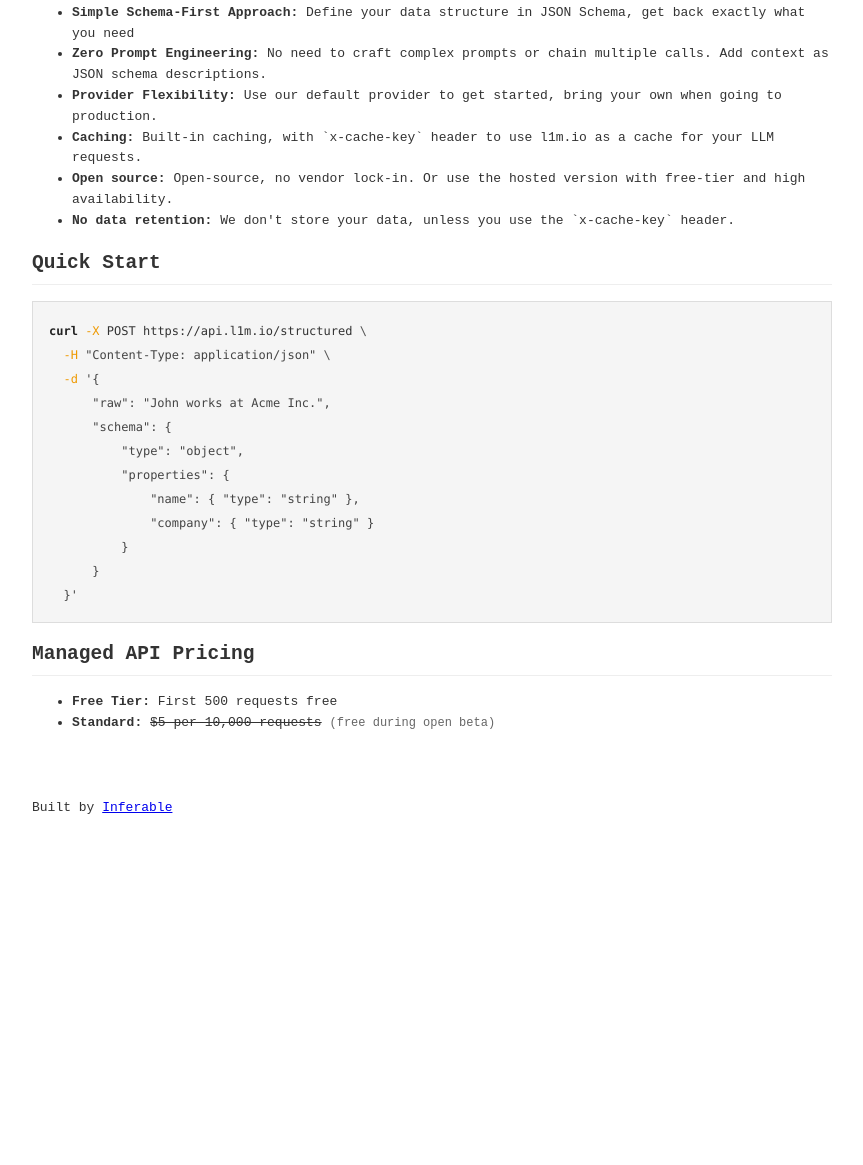
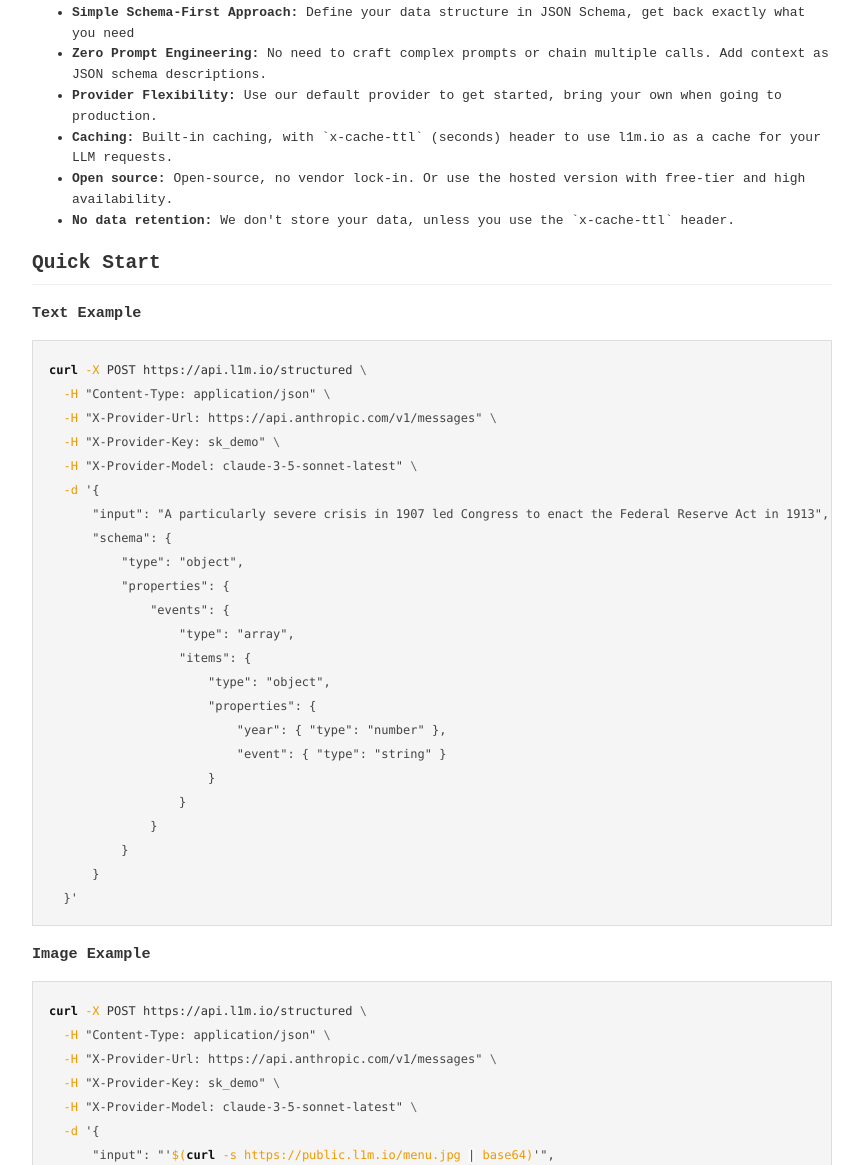
Before and after one commit to l1m-io/l1m, a plain HTML site: page home_page/index.html in a window 1280 px wide. Shown: the part 396-1561 px from the top of the page, without its empty margins (208-1071 px from the left). Before the commit the page ends 1260 px from the top, so only its background shows below. Drawn offline with nearby package versions, Linux system fonts and the light colour scheme.

Commit message:
fix: Replace x-cache-key with x-cache-ttl for caching (#5)

```diff
--- a/api/src/contract.ts
+++ b/api/src/contract.ts
@@ -35,7 +35,7 @@
       "x-provider-model": z.string(),
       "x-provider-url": z.string(),
       "x-provider-key": z.string(),
-      "x-cache-key": z.string().optional(),
+      "x-cache-ttl": z.number().optional(),
     }),
     responses: {
       200: z.object({
--- a/home_page/index.html
+++ b/home_page/index.html
@@ -77,29 +77,50 @@
     .token.prolog,
     .token.doctype,
     .token.cdata {
-      color: #666;
+      color: #777;
       font-style: italic;
     }
 
     .token.function,
-    .token.keyword,
-    .token.operator {
-      color: #222;
-      font-weight: bold;
+    .token.keyword {
+      color: #111;
+      font-weight: 600;
     }
 
-    .token.string,
-    .token.attr-value {
+    .token.string {
       color: #444;
     }
 
-    .token.punctuation {
+    .token.number {
+      color: #222;
+      font-weight: 500;
+    }
+
+    .token.property {
       color: #555;
     }
 
-    .token.property,
-    .token.number {
-      color: #333;
+    .token.punctuation {
+      color: #666;
+    }
+
+    .token.operator {
+      color: #444;
+      font-weight: normal;
+    }
+
+    .token.constant {
+      color: #222;
+      font-weight: 500;
+    }
+
+    .token.url {
+      color: #444;
+      text-decoration: underline;
+    }
+
+    code {
+      font-size: 12px;
     }
   </style>
 </head>
@@ -122,23 +143,60 @@
       as JSON schema descriptions.</li>
     <li><strong>Provider Flexibility:</strong> Use our default provider to get started, bring your own when going to
       production.</li>
-    <li><strong>Caching:</strong> Built-in caching, with `x-cache-key` header to use l1m.io as a cache for your LLM
-      requests.</li>
+    <li><strong>Caching:</strong> Built-in caching, with `x-cache-ttl` (seconds) header to use l1m.io as a cache for
+      your LLM requests.</li>
     <li><strong>Open source:</strong> Open-source, no vendor lock-in. Or use the hosted version with free-tier and high
       availability.</li>
-    <li><strong>No data retention:</strong> We don't store your data, unless you use the `x-cache-key` header.</li>
+    <li><strong>No data retention:</strong> We don't store your data, unless you use the `x-cache-ttl` header.</li>
   </ul>
 
   <h2>Quick Start</h2>
+  <h3>Text Example</h3>
   <pre><code class="language-bash" style="font-size: 12px;">curl -X POST https://api.l1m.io/structured \
   -H "Content-Type: application/json" \
+  -H "X-Provider-Url: https://api.anthropic.com/v1/messages" \
+  -H "X-Provider-Key: sk_demo" \
+  -H "X-Provider-Model: claude-3-5-sonnet-latest" \
   -d '{
-      "raw": "John works at Acme Inc.",
+      "input": "A particularly severe crisis in 1907 led Congress to enact the Federal Reserve Act in 1913",
       "schema": {
           "type": "object",
           "properties": {
-              "name": { "type": "string" },
-              "company": { "type": "string" }
+              "events": {
+                  "type": "array",
+                  "items": {
+                      "type": "object",
+                      "properties": {
+                          "year": { "type": "number" },
+                          "event": { "type": "string" }
+                      }
+                  }
+              }
+          }
+      }
+  }'</code></pre>
+
+  <h3>Image Example</h3>
+  <pre><code class="language-bash" style="font-size: 12px;">curl -X POST https://api.l1m.io/structured \
+  -H "Content-Type: application/json" \
+  -H "X-Provider-Url: https://api.anthropic.com/v1/messages" \
+  -H "X-Provider-Key: sk_demo" \
+  -H "X-Provider-Model: claude-3-5-sonnet-latest" \
+  -d '{
+      "input": "'$(curl -s https://public.l1m.io/menu.jpg | base64)'",
+      "schema": {
+          "type": "object",
+          "properties": {
+              "items": {
+                  "type": "array",
+                  "items": {
+                      "type": "object",
+                      "properties": {
+                          "name": { "type": "string" },
+                          "price": { "type": "number" }
+                      }
+                  }
+              }
           }
       }
   }'</code></pre>
```
Also changed, not shown: api/src/server.ts (+12 -16 lines), api/src/test/structured.test.ts (+17 -14 lines), sdk-node/src/index.ts (+40 -29 lines), api/README.md, 1 other file.
